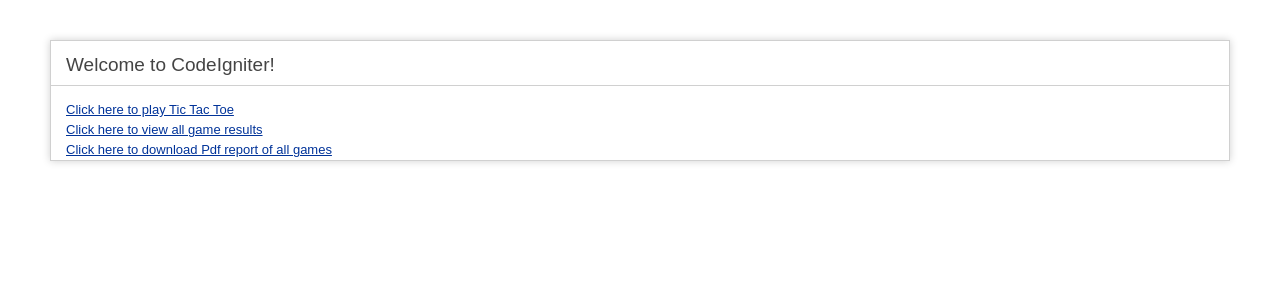
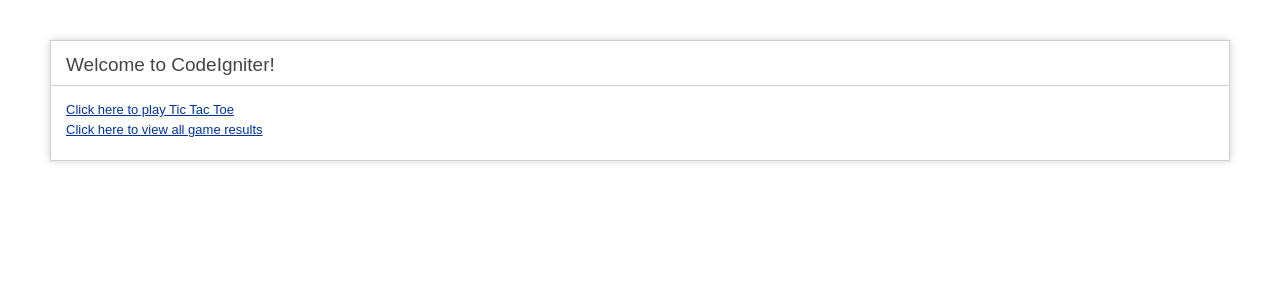
Before and after one commit to Zash22/tictactoe-codeignitor, a CodeIgniter app: page /database/ in a window 1280 px wide. Shown: the top 300 px of the page. Run offline with CodeIgniter, Linux system fonts and the light colour scheme.

Commit message:
reformatting

```diff
--- a/application/views/welcome_message.php
+++ b/application/views/welcome_message.php
@@ -8,8 +8,15 @@
 
     <style type="text/css">
 
-	::selection { background-color: #E13300; color: white; }
-	::-moz-selection { background-color: #E13300; color: white; }
+        ::selection {
+            background-color: #E13300;
+            color: white;
+        }
+
+        ::-moz-selection {
+            background-color: #E13300;
+            color: white;
+        }
 
         body {
             background-color: #fff;
@@ -72,9 +79,7 @@
 
     <div id="body">
         <a href="<?php echo base_url(); ?>index.php/tictactoe">Click here to play Tic Tac Toe</a> <br>
-        <a href="<?php echo base_url(); ?>index.php/scores">Click here to view all game results</a> <br>
-        <a href="<?php echo base_url(); ?>index.php/pdf">Click here to download Pdf report of all games</a> <br>
-	</div>
+        <a href="<?php echo base_url(); ?>index.php/scores">Click here to view all game results</a> <br> <br>
 </div>
 
 </body>
```
Lines whose indentation alone changed are shown as unchanged.
